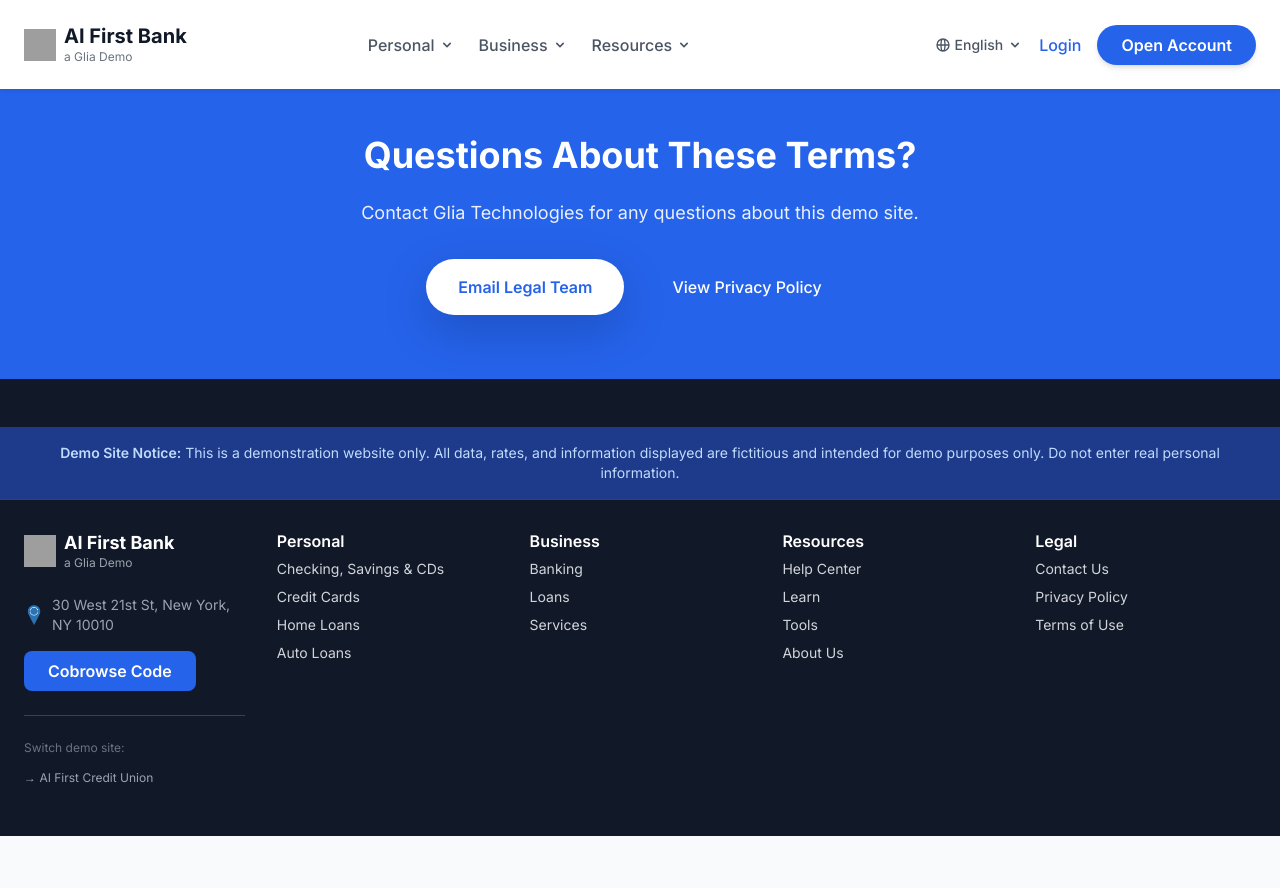
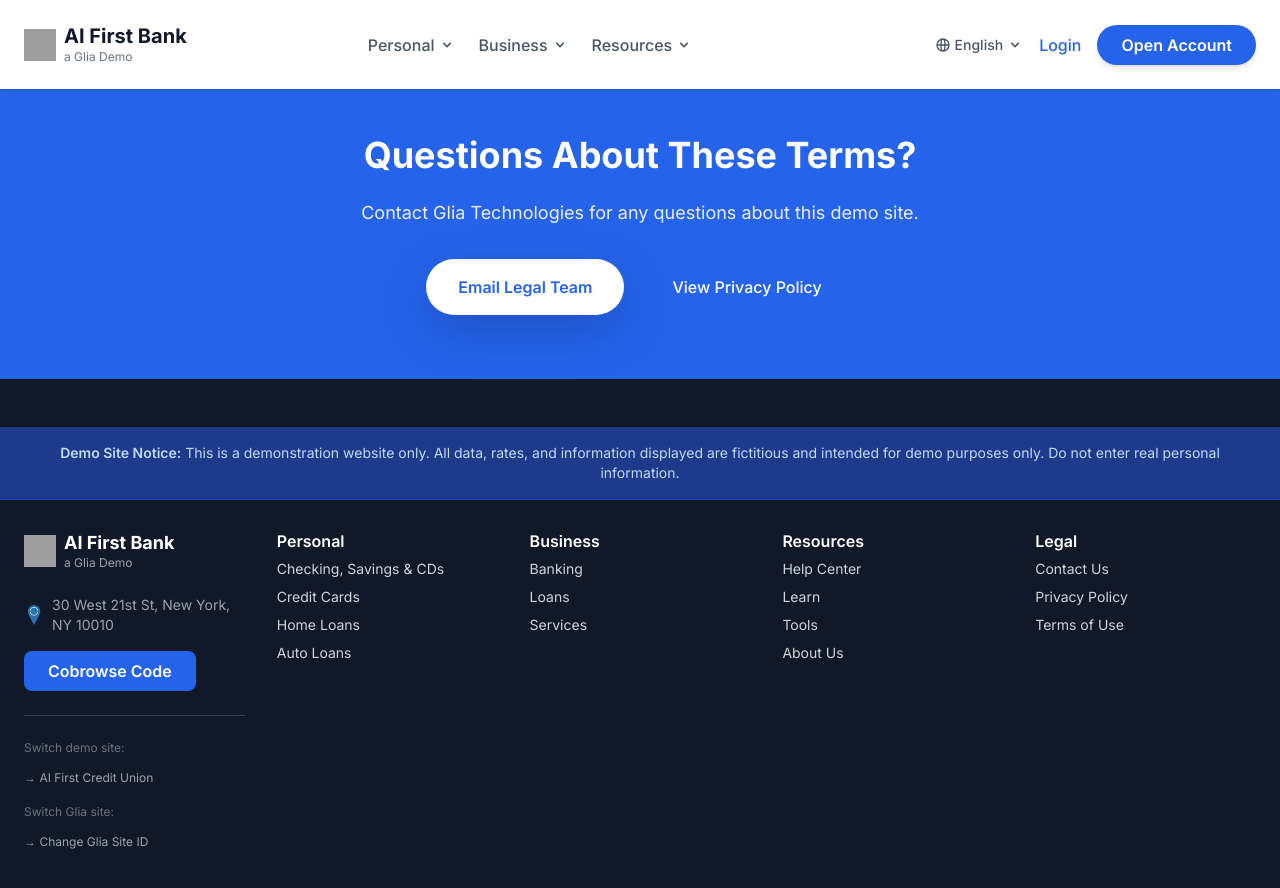
Before and after one commit to parkerjo-glia/parkerjo-glia.github.io, a Jekyll site: the page built from aifirst-bank/terms-of-use.html, in a window 1280 px wide and 900 px high, scrolled down 1404 px. Shown: the top 888 px of the window. Built offline with Jekyll 4.4.1, drawn with Linux system fonts in a browser that asks for light colours; nearby versions of some CDN libraries; before the commit the page ends 2240 px from its top, so only the background shows below that; part of the change alters nothing that is shown; grey boxes are pictures that could not be loaded.

Commit message:
added link to change glia site

```diff
--- a/_layouts/default.html
+++ b/_layouts/default.html
@@ -329,6 +329,8 @@
                     {% else %}
                     <a href="/aifirst-bank/index.html" class="text-xs text-gray-400 hover:text-white transition duration-300">→ AI First Bank</a>
                     {% endif %}
+                    <p class="text-xs text-gray-500 mt-3 mb-2">Switch Glia site:</p>
+                    <a href="/?openSettings=true" class="text-xs text-gray-400 hover:text-white transition duration-300">→ Change Glia Site ID</a>
                 </div>
             </div>
             <div>
--- a/assets/scripts/glia-site-selector.js
+++ b/assets/scripts/glia-site-selector.js
@@ -134,6 +134,7 @@ function isUUID(str) {
 
 function init() {
     const siteParam = getQueryParam("glia_site");
+    const openSettings = getQueryParam("openSettings");
 
     if (siteParam) {
         let selectedSite = window.gliaDemo.sites.find(
@@ -168,6 +169,17 @@ function init() {
                 gliaSiteElement.textContent = gliaSite.name;
             }
         }
+
+        // Auto-open settings modal if openSettings param is present
+        if (openSettings === 'true') {
+            setTimeout(function() {
+                const modalEl = document.getElementById('siteSelectorModal');
+                if (modalEl) {
+                    const modal = new bootstrap.Modal(modalEl);
+                    modal.show();
+                }
+            }, 500);
+        }
     });
 }
 
```
